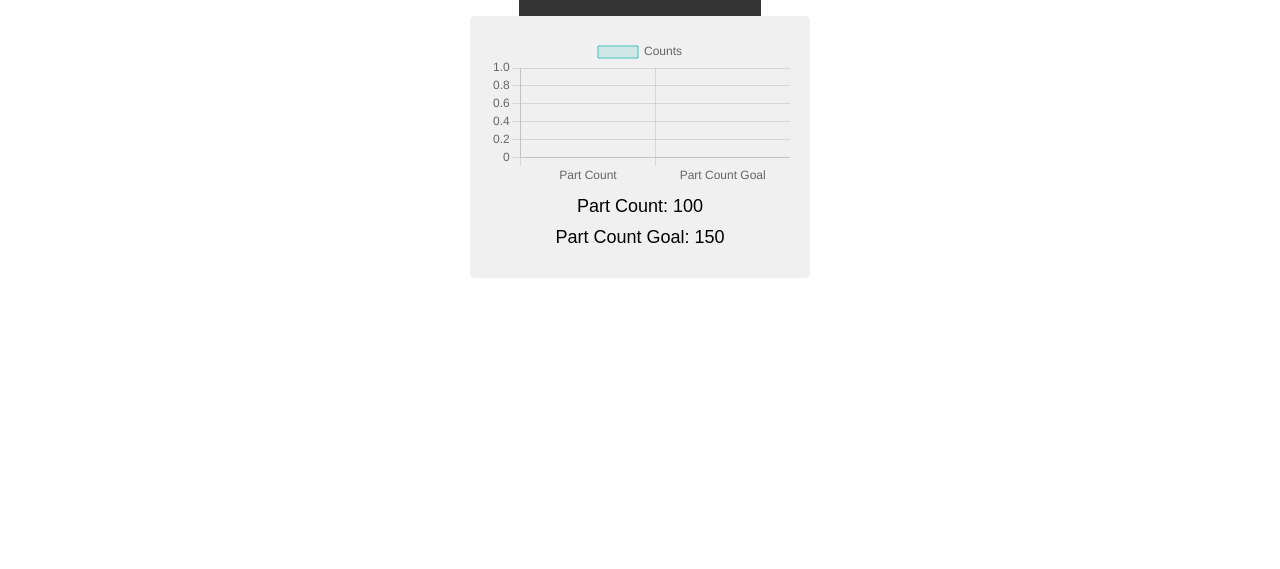
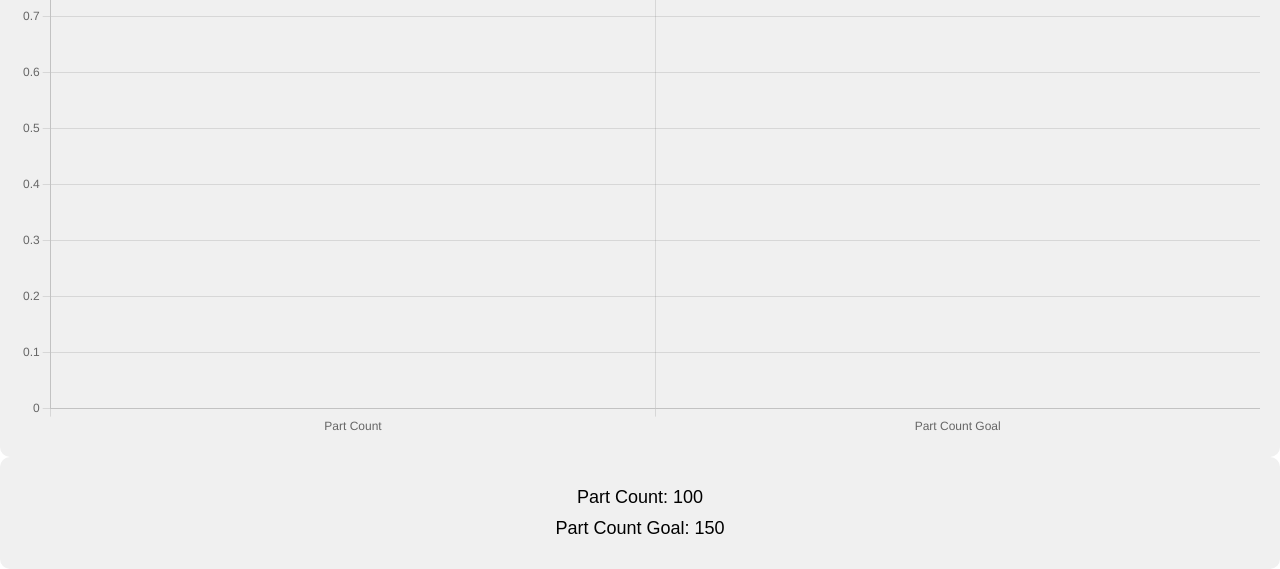
Before and after one commit to NeatcoEngineering/iiot-demo, a plain HTML site: page app.html in a window 1280 px wide. Shown: the part 303-872 px from the top of the page. Before the commit the page ends 800 px from the top, so only its background shows below. Drawn offline with nearby package versions, Linux system fonts and the light colour scheme; no server answers.

Commit message:
changes in layout of page

```diff
--- a/app.html
+++ b/app.html
@@ -16,6 +16,8 @@
         <div class="chart-container">
             <canvas id="barChart"></canvas>
         </div>
+    </div>
+    <div class="container">
         <div class="kpi">
             <p class="kpi-item">Part Count: <span id="partCount">100</span></p>
             <p class="kpi-item">Part Count Goal: <span id="partCountGoal">150</span></p>
--- a/css/style.css
+++ b/css/style.css
@@ -2,11 +2,6 @@ body {
     font-family: Arial, sans-serif;
     margin: 0;
     padding: 0;
-    display: flex;
-    flex-direction: column;
-    align-items: center;
-    justify-content: center;
-    height: 100vh;
  }
 
  .banner {
@@ -20,15 +15,17 @@ body {
     text-align: center;
     background-color: #f0f0f0; /* Example background color */
     padding: 20px;
-    border-radius: 5px; /* Example border radius */
+    border-radius: 10px; /* Example border radius */
  }
 
  .chart-container {
     /* Add any specific styling for the chart container here */
+    text-align: center;
  }
 
  .kpi {
     /* Add any specific styling for the count text container here */
+    text-align: center;
  }
 
  .kpi-item {
```
